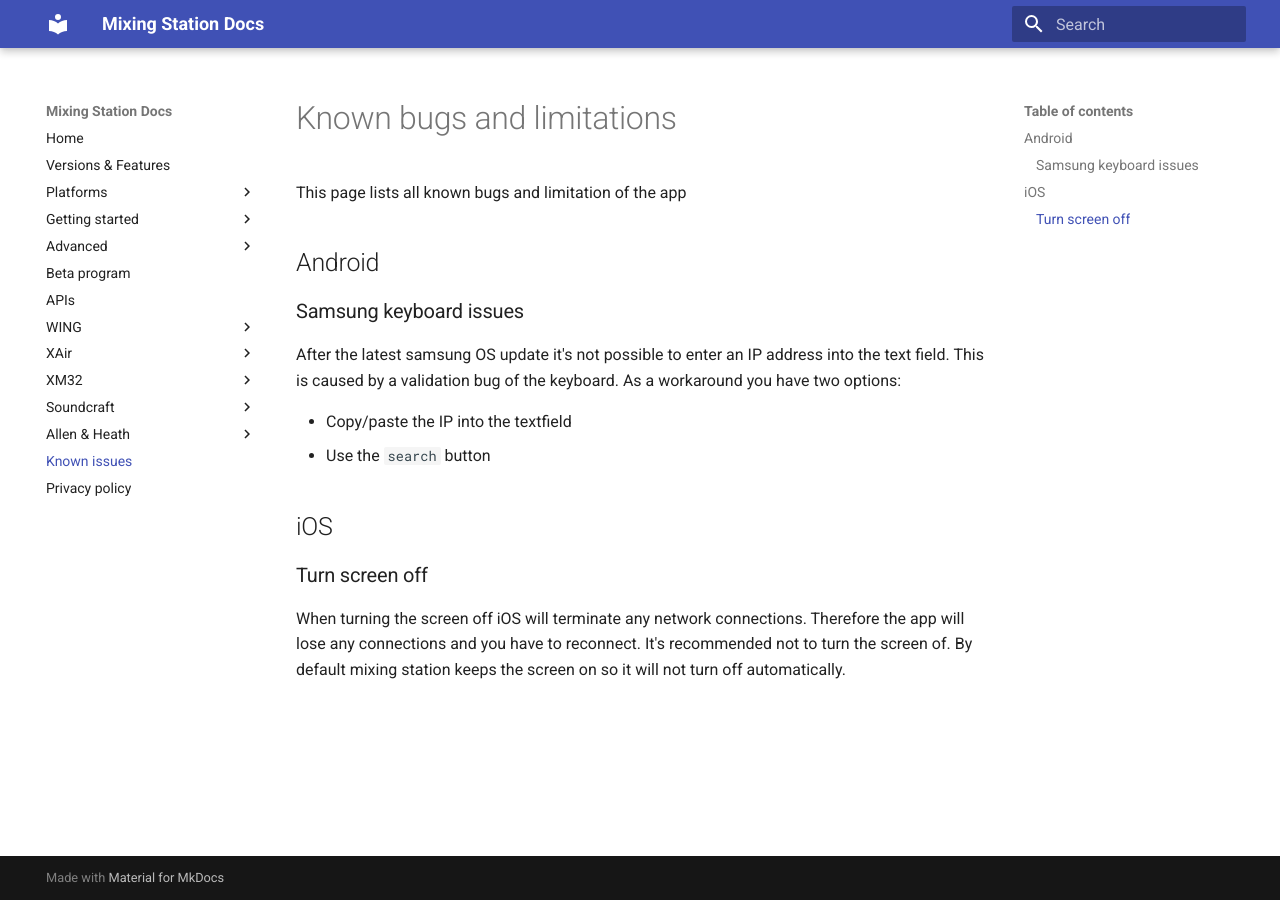
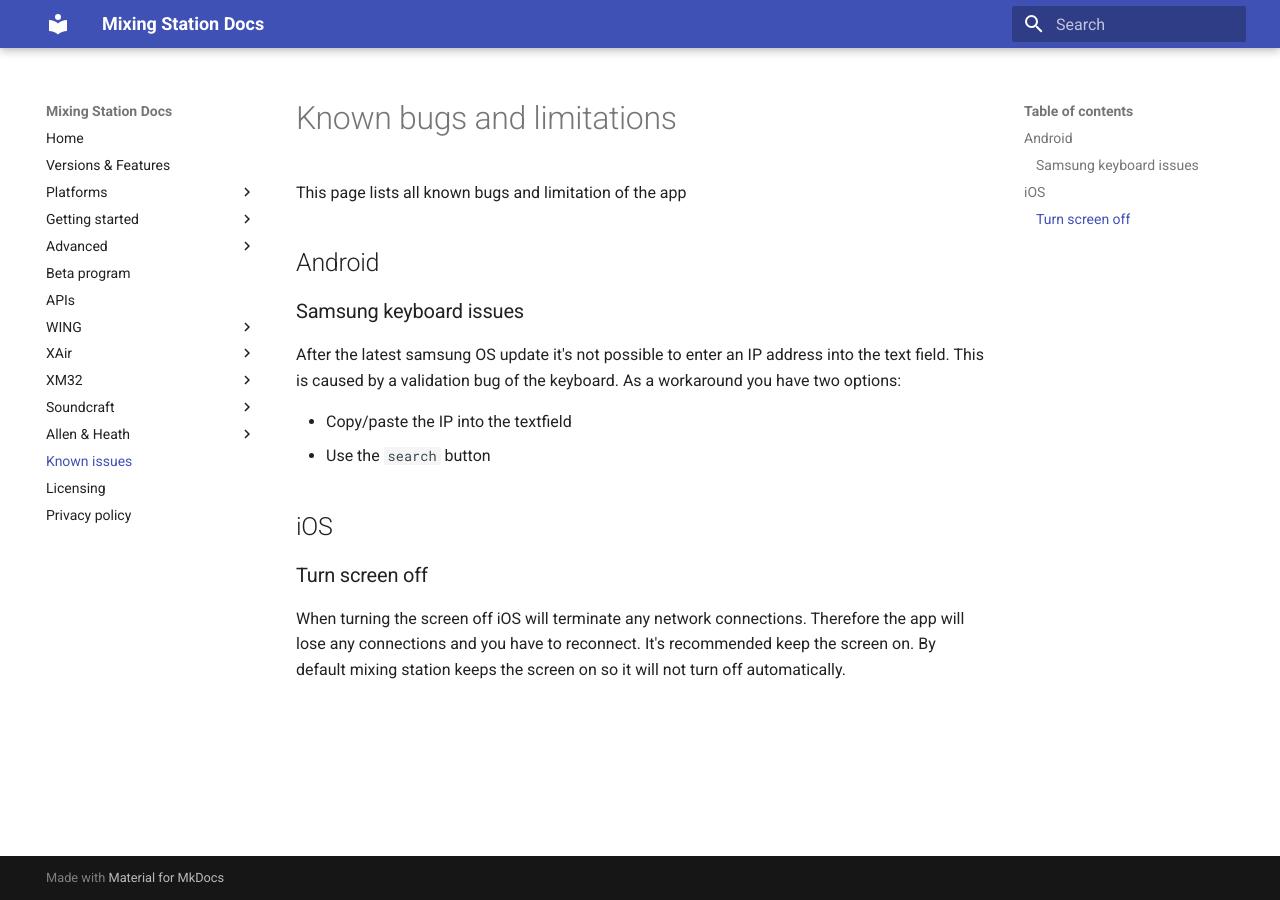
Before and after one commit to davidgiga1993/mixing-station-docs, an MkDocs documentation site: the page built from docs/known-issues.md, in a window 1280 px wide. Built offline with MkDocs 1.6.1 and Material for MkDocs 9.7.7, drawn with Linux system fonts in a browser that asks for light colours.

Commit message:
Add license docs

```diff
--- a/docs/known-issues.md
+++ b/docs/known-issues.md
@@ -15,4 +15,4 @@
 
 ### Turn screen off
 When turning the screen off iOS will terminate any network connections. Therefore the app will lose any connections and you have to reconnect.
-It's recommended not to turn the screen of. By default mixing station keeps the screen on so it will not turn off automatically.
+It's recommended keep the screen on. By default mixing station keeps the screen on so it will not turn off automatically.
--- a/mkdocs.yml
+++ b/mkdocs.yml
@@ -55,6 +55,7 @@
       General: ah/general.md
 
   - Known issues: known-issues.md
+  - Licensing: license/overview.md
   - Privacy policy: https://dev-core.org/dsgvo
 
 
```
Also changed, not shown: docs/license/overview.md (added, +19 -0 lines), docs/img/license/pc-import.png (added), docs/img/license/profile.png (added).
